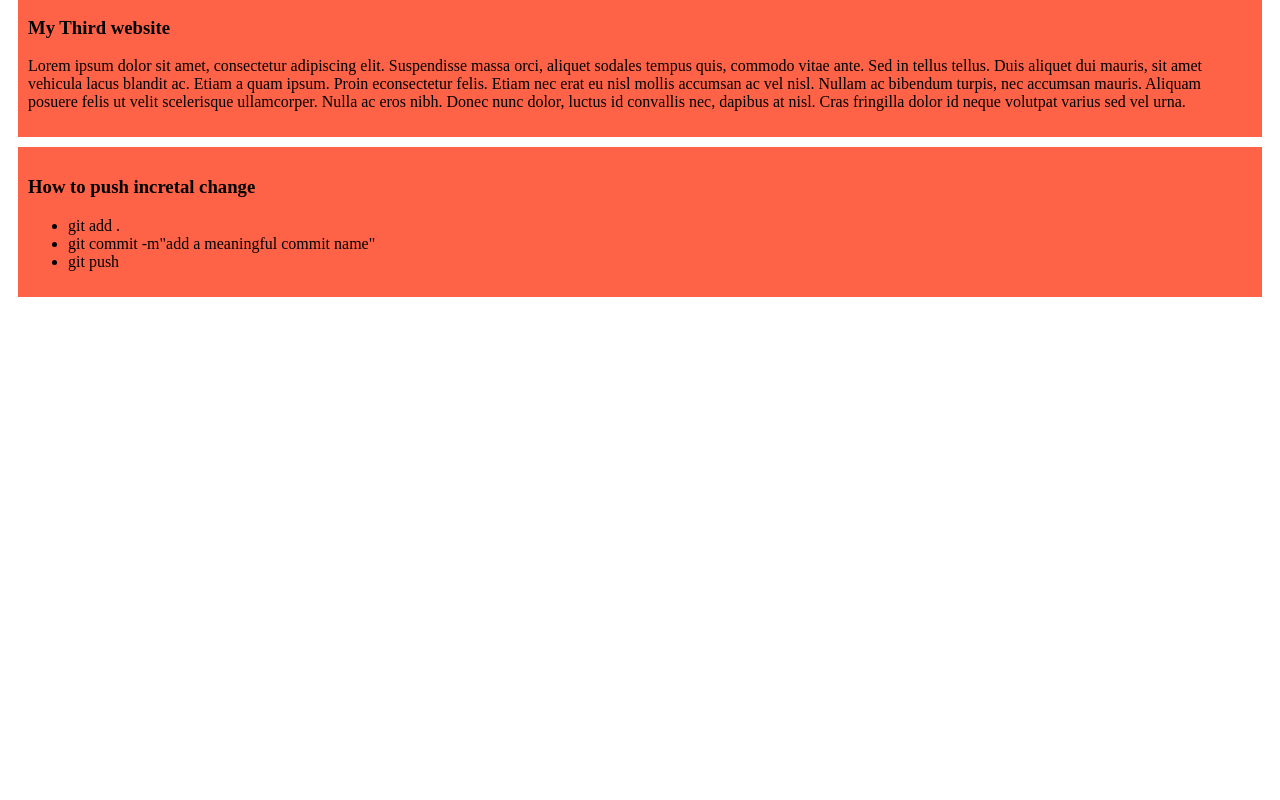
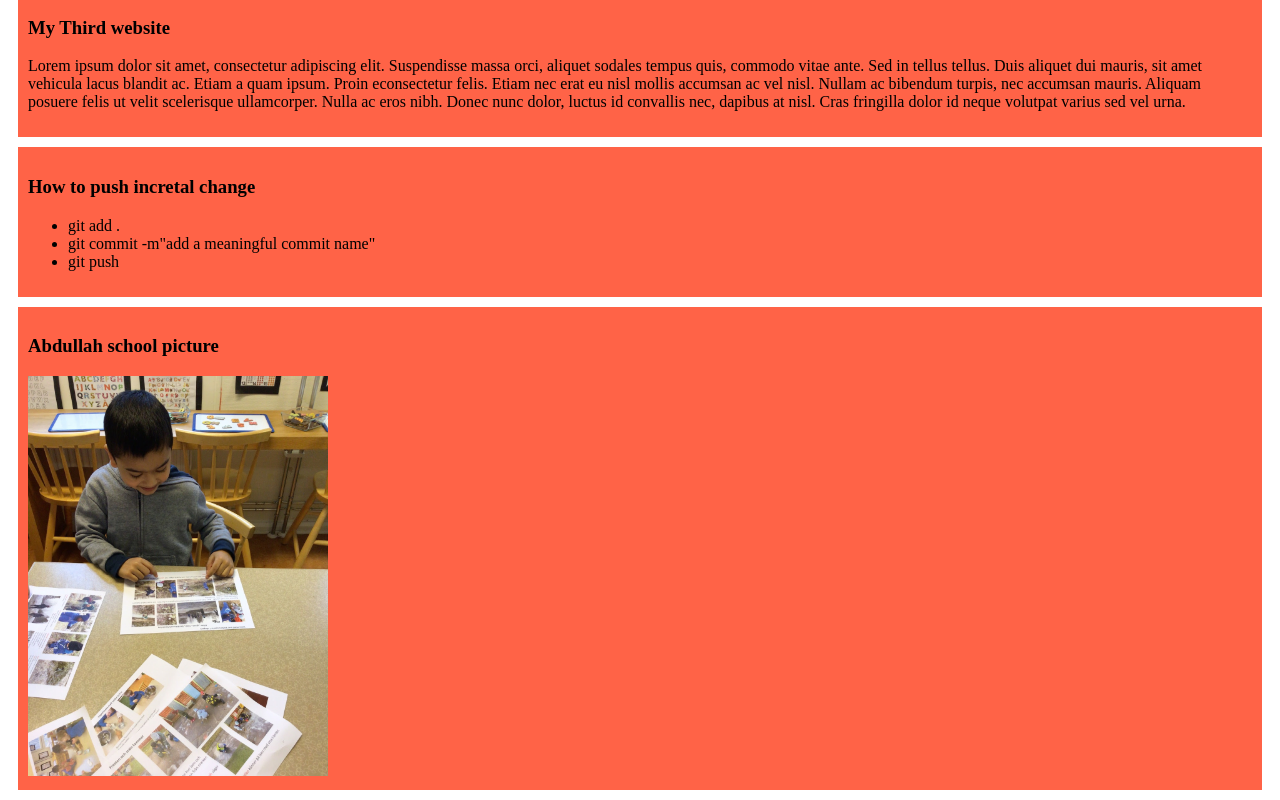
Before and after one commit to Rezabth/my-simple-website, a plain HTML site: page index.html in a window 1280 px wide. Shown: the part 341-1141 px from the top of the page. Before the commit the page ends 800 px from the top, so only its background shows below. Drawn offline with Linux system fonts and the light colour scheme.

Commit message:
added picture

```diff
--- a/index.html
+++ b/index.html
@@ -27,5 +27,9 @@
             <li>git push</li>
         </ul>
     </div>
+    <div>
+        <h3> Abdullah school picture</h3>
+        <img width="300px" src="images/0.jpg" alt="">
+    </div>
 </body>
 </html>
```
Also changed, not shown: images/0.jpg (added).
